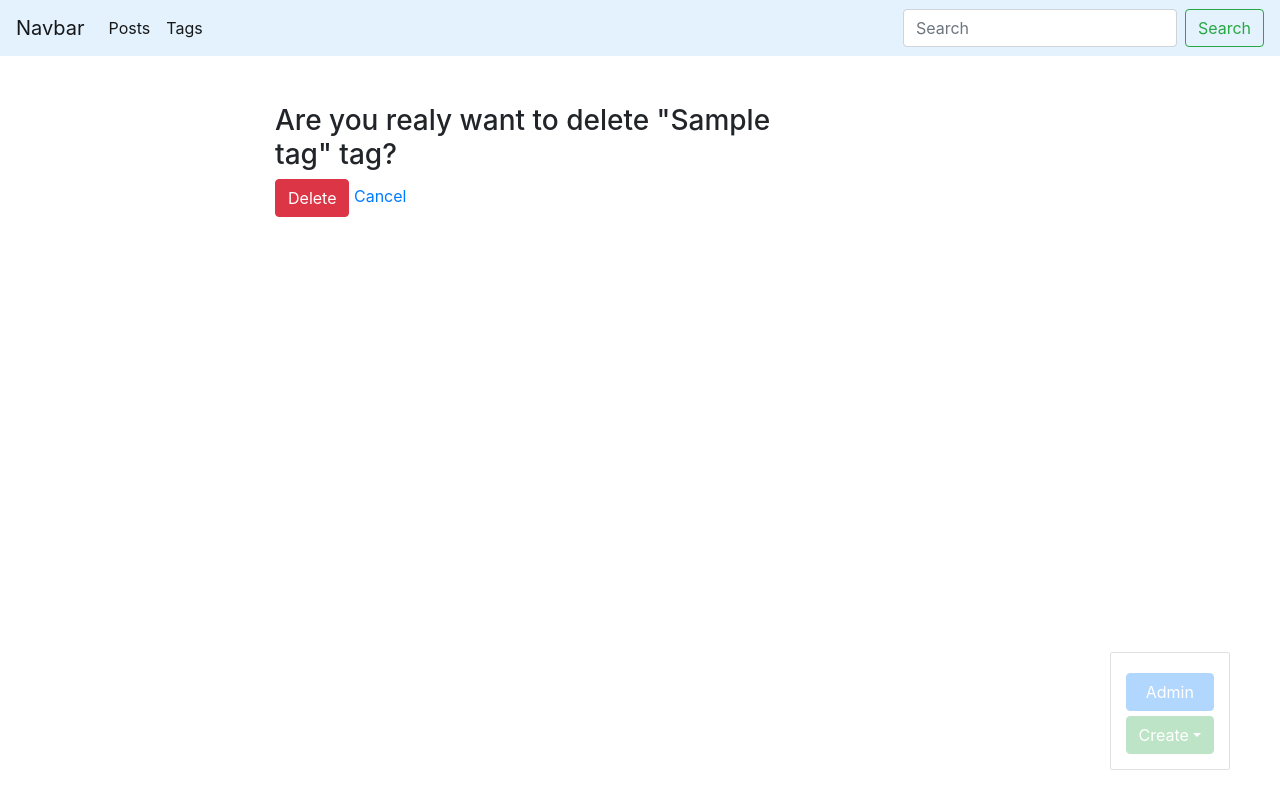
After one commit to leekeifuture/DjangoApp, a Django app: a page that uses templates/base.html in a window 1280 px wide. The commit adds this page. Run offline with Django 3.2, Linux system fonts and the light colour scheme; a user stored in the database is signed in; tables that the repository leaves empty hold one stand-in row (values such as "Sample post"); some libraries are stand-ins or nearby versions.

Commit message:
Some corrections

```diff
--- a/blog/forms.py
+++ b/blog/forms.py
@@ -40,6 +40,6 @@ class TagForm(forms.ModelForm):
 
         if Tag.objects.filter(slug__iexact=new_slug).count():
             raise ValidationError(
-                'Slug must be unique. We have "{0}" slug already'.format(new_slug))
+                'Slug must be unique. We have "%s" slug already' % new_slug)
 
         return new_slug
--- a/blog/models.py
+++ b/blog/models.py
@@ -22,6 +22,9 @@ class Post(models.Model):
     def get_update_url(self):
         return reverse('post_update_url', kwargs={'slug': self.slug})
 
+    def get_delete_url(self):
+        return reverse('post_delete_url', kwargs={'slug': self.slug})
+
     def save(self, *args, **kwargs):
         if not self.id:
             self.slug = gen_slug(self.title)
@@ -29,6 +32,9 @@ class Post(models.Model):
 
     def __str__(self):
         return self.title
+
+    class Meta():
+        ordering = ['-date_pub']
 
 
 class Tag(models.Model):
@@ -41,5 +47,11 @@ class Tag(models.Model):
     def get_update_url(self):
         return reverse('tag_update_url', kwargs={'slug': self.slug})
 
+    def get_delete_url(self):
+        return reverse('tag_delete_url', kwargs={'slug': self.slug})
+
     def __str__(self):
         return self.title
+
+    class Meta():
+        ordering = ['title']
--- a/blog/templates/blog/base_blog.html
+++ b/blog/templates/blog/base_blog.html
@@ -1 +1,16 @@
 {% extends 'base.html' %}
+
+
+{% block admin-panel %}
+    <div class="btn-group">
+        <button type="button" class="btn btn-success dropdown-toggle" data-toggle="dropdown" aria-haspopup="true" aria-expanded="false">Create</button>
+    <div class="dropdown-menu">
+        <a class="dropdown-item" href="{% url 'post_create_url' %}">Post</a>
+        <a class="dropdown-item" href="{% url 'tag_create_url' %}">Tag</a>
+    </div>
+    </div>
+
+
+    <a href="{{ admin_object.get_update_url }}" class="btn btn-warning edit" style="{% if detail %}display: block;{% endif %}">Edit</a>
+    <a href="{{ admin_object.get_delete_url }}" class="btn btn-danger delete" style="{% if detail %}display: block;{% endif %}">Delete</a>
+{% endblock %}
--- /dev/null
+++ b/blog/templates/blog/tag_delete_form.html
@@ -0,0 +1,16 @@
+{% extends 'blog/base_blog.html' %}
+
+
+{% block title %}
+    Delete Tag "{{ tag.title }}" - {{ block.super }}
+{% endblock %}
+
+{% block content %}
+    <form action="{% url 'tag_delete_url' slug=tag.slug %}" method="post">
+        {% csrf_token %}
+
+        <h3>Are you realy want to delete "{{ tag.title }}" tag?</h3>
+        <button type="submit" class="btn btn-danger">Delete</button>
+        <a href="{{ tag.get_absolute_url }}">Cancel</a>
+    </form>
+{% endblock %}
--- a/blog/templates/blog/tag_detail.html
+++ b/blog/templates/blog/tag_detail.html
@@ -6,7 +6,7 @@
 {% endblock %}
 
 {% block content %}
-    <h1 class="mb-5">Posts with "{{ tag.title | title }}" tag:</h1>
+    <h1 class="mb-5">Posts with "{{ tag.title }}" tag:</h1>
     {% for post in tag.posts.all %}
         {% include 'blog/includes/post_card_template.html' %}
     {% endfor %}
--- a/blog/templates/blog/tag_update_form.html
+++ b/blog/templates/blog/tag_update_form.html
@@ -2,7 +2,7 @@
 
 
 {% block title %}
-    Edit Tag "{{ tag.title | title }}" - {{block.super}}
+    Edit Tag "{{ tag.title }}" - {{block.super}}
 {% endblock %}
 
 {% block content %}
--- a/blog/urls.py
+++ b/blog/urls.py
@@ -3,7 +3,8 @@ from .views import \
     posts_list, tags_list, \
     PostDetail, TagDetail, \
     PostCreate, TagCreate, \
-    PostUpdate, TagUpdate \
+    PostUpdate, TagUpdate, \
+    PostDelete, TagDelete
 
 
 urlpatterns = [
@@ -11,8 +12,11 @@ urlpatterns = [
     path('post/create/', PostCreate.as_view(), name='post_create_url'),
     path('post/<str:slug>/', PostDetail.as_view(), name='post_detail_url'),
     path('post/<str:slug>/update/', PostUpdate.as_view(), name='post_update_url'),
+    path('post/<str:slug>/delete/', PostDelete.as_view(), name='post_delete_url'),
+    path('tag/', tags_list, name='tags_list_url'),
     path('tags/', tags_list, name='tags_list_url'),
     path('tag/create/', TagCreate.as_view(), name='tag_create_url'),
     path('tag/<str:slug>/', TagDetail.as_view(), name='tag_detail_url'),
     path('tag/<str:slug>/update/', TagUpdate.as_view(), name='tag_update_url'),
+    path('tag/<str:slug>/delete/', TagDelete.as_view(), name='tag_delete_url'),
 ]
--- a/blog/views.py
+++ b/blog/views.py
@@ -1,13 +1,48 @@
 from .models import Post, Tag
 from django.shortcuts import render
 from .forms import PostForm, TagForm
+from django.db.models import Q
 from django.views.generic import View
-from .utils import ObjectCreateMixin, ObjectDetailMixin, ObjectUpdateMixin
+from django.core.paginator import Paginator
+from django.contrib.auth.mixins import LoginRequiredMixin
+from .utils import ObjectCreateMixin, ObjectDetailMixin, \
+    ObjectUpdateMixin, ObjectDeleteMixin \
+
 
 
 def posts_list(request):
-    posts = Post.objects.all()
-    return render(request, 'blog/index.html', context={'posts': posts})
+    search_query = request.GET.get('search', '')
+
+    if search_query:
+        posts = Post.objects.filter(Q(title__contains=search_query) |
+                                    Q(body__contains=search_query))
+    else:
+        posts = Post.objects.all()
+
+    paginator = Paginator(posts, 2)
+    page_number = request.GET.get('page', 2)
+    page = paginator.get_page(page_number)
+
+    is_paginated = page.has_other_pages()
+
+    if page.has_previous():
+        prev_url = '?page=%s' % page.previous_page_number()
+    else:
+        prev_url = ''
+
+    if page.has_next():
+        next_url = '?page=%s' % page.next_page_number()
+    else:
+        next_url = ''
+
+    context = {
+        'page': page,
+        'is_paginated': is_paginated,
+        'prev_url': prev_url,
+        'next_url': next_url,
+    }
+
+    return render(request, 'blog/index.html', context=context)
 
 
 def tags_list(request):
@@ -25,23 +60,41 @@ class TagDetail(ObjectDetailMixin, View):
     template = 'blog/tag_detail.html'
 
 
-class PostCreate(ObjectCreateMixin, View):
+class PostCreate(LoginRequiredMixin, ObjectCreateMixin, View):
     model_form = PostForm
     template = 'blog/post_create_form.html'
+    raise_exception = True
 
 
-class TagCreate(ObjectCreateMixin, View):
+class TagCreate(LoginRequiredMixin, ObjectCreateMixin, View):
     model_form = TagForm
     template = 'blog/tag_create.html'
+    raise_exception = True
 
 
-class PostUpdate(ObjectUpdateMixin, View):
+class PostUpdate(LoginRequiredMixin, ObjectUpdateMixin, View):
     model = Post
     model_form = PostForm
     template = 'blog/post_update_form.html'
+    raise_exception = True
 
 
-class TagUpdate(ObjectUpdateMixin, View):
+class TagUpdate(LoginRequiredMixin, ObjectUpdateMixin, View):
     model = Tag
     model_form = TagForm
     template = 'blog/tag_update_form.html'
+    raise_exception = True
+
+
+class PostDelete(LoginRequiredMixin, ObjectDeleteMixin, View):
+    model = Post
+    template = 'blog/post_delete_form.html'
+    redirect_url = 'posts_list_url'
+    raise_exception = True
+
+
+class TagDelete(LoginRequiredMixin, ObjectDeleteMixin, View):
+    model = Tag
+    template = 'blog/tag_delete_form.html'
+    redirect_url = 'tags_list_url'
+    raise_exception = True
--- a/blogengine/settings.py
+++ b/blogengine/settings.py
@@ -121,3 +121,7 @@ USE_TZ = True
 # https://docs.djangoproject.com/en/2.2/howto/static-files/
 
 STATIC_URL = '/static/'
+
+STATICFILES_DIRS = [
+    os.path.join(BASE_DIR, 'static'),
+]
--- a/blogengine/urls.py
+++ b/blogengine/urls.py
@@ -13,12 +13,14 @@ Including another URLconf
     1. Import the include() function: from django.urls import include, path
     2. Add a URL to urlpatterns:  path('blog/', include('blog.urls'))
 """
-from django.contrib import admin
 from django.urls import path
 from django.urls import include
+from django.contrib import admin
+from .views import redirect_blog
 
 
 urlpatterns = [
+    path('', redirect_blog),
     path('admin/', admin.site.urls),
     path('blog/', include('blog.urls')),
 ]
--- /dev/null
+++ b/blogengine/views.py
@@ -0,0 +1,5 @@
+from django.shortcuts import redirect
+
+
+def redirect_blog(request):
+    return redirect('posts_list_url', permanent=True)
--- /dev/null
+++ b/static/css/styles.css
@@ -0,0 +1,22 @@
+.admin-panel {
+    border: 1px solid #999;
+    border-radius: 2px;
+    position: fixed;
+    right: 50px;
+    bottom: 30px;
+    opacity: 0.3;
+    padding: 15px;
+}
+
+.admin-panel:hover {
+    opacity: 1;
+}
+
+.admin-panel a {
+    display: block;
+    margin: 5px 0;
+}
+
+a.edit, a.delete {
+    display: none;
+}
--- a/templates/base.html
+++ b/templates/base.html
@@ -1,8 +1,13 @@
+{% load static %}
 <!DOCTYPE html>
 <html lang="en">
     <head>
         <meta charset="UTF-8">
+        <script src="https://code.jquery.com/jquery-3.3.1.slim.min.js" integrity="sha384-q8i/X+965DzO0rT7abK41JStQIAqVgRVzpbzo5smXKp4YfRvH+8abtTE1Pi6jizo" crossorigin="anonymous"></script>
+        <script src="https://cdnjs.cloudflare.com/ajax/libs/popper.js/1.14.7/umd/popper.min.js" integrity="sha384-UO2eT0CpHqdSJQ6hJty5KVphtPhzWj9WO1clHTMGa3JDZwrnQq4sF86dIHNDz0W1" crossorigin="anonymous"></script>
+        <script src="https://stackpath.bootstrapcdn.com/bootstrap/4.3.1/js/bootstrap.min.js" integrity="sha384-JjSmVgyd0p3pXB1rRibZUAYoIIy6OrQ6VrjIEaFf/nJGzIxFDsf4x0xIM+B07jRM" crossorigin="anonymous"></script>
         <link rel="stylesheet" href="https://stackpath.bootstrapcdn.com/bootstrap/4.3.1/css/bootstrap.min.css" integrity="sha384-ggOyR0iXCbMQv3Xipma34MD+dH/1fQ784/j6cY/iJTQUOhcWr7x9JvoRxT2MZw1T" crossorigin="anonymous">
+        <link rel="stylesheet" href="{% static 'css/styles.css' %}">
         <title>
             {% block title %}
                 Super block
@@ -21,26 +26,12 @@
                     <li class="nav-item active">
                         <a class="nav-link" href="{% url 'posts_list_url' %}">Posts</a>
                     </li>
-                    <li class="nav-item">
+                    <li class="nav-item active">
                         <a class="nav-link" href="{% url 'tags_list_url' %}">Tags</a>
                     </li>
-                    <li class="nav-item dropdown">
-                        <a class="nav-link dropdown-toggle" href="#" id="navbarDropdown" role="button" data-toggle="dropdown" aria-haspopup="true" aria-expanded="false">
-                            Dropdown
-                        </a>
-                        <div class="dropdown-menu" aria-labelledby="navbarDropdown">
-                            <a class="dropdown-item" href="#">Action</a>
-                            <a class="dropdown-item" href="#">Another action</a>
-                            <div class="dropdown-divider"></div>
-                            <a class="dropdown-item" href="#">Something else here</a>
-                        </div>
-                    </li>
-                    <li class="nav-item">
-                        <a class="nav-link disabled" href="#" tabindex="-1" aria-disabled="true">Disabled</a>
-                    </li>
                 </ul>
-                <form class="form-inline my-2 my-lg-0">
-                    <input class="form-control mr-sm-2" type="search" placeholder="Search" aria-label="Search">
+                <form class="form-inline my-2 my-lg-0" action="{% url 'posts_list_url' %}">
+                    <input class="form-control mr-sm-2" type="search" placeholder="Search" aria-label="Search" name='search'>
                     <button class="btn btn-outline-success my-2 my-sm-0" type="submit">Search</button>
                 </form>
             </div>
@@ -49,9 +40,17 @@
             <div class="row">
                 <div class="col-6 offset-md-2">
                     {% block content %}
+                        No posts found
                     {% endblock %}
                 </div>
             </div>
         </div>
+        {% if request.user.is_authenticated and request.user.is_staff %}
+        <div class="admin-panel align-items-center">
+            <a href="/admin" class="btn btn-primary">Admin</a>
+            {% block admin-panel %}
+            {% endblock %}
+        </div>
+        {% endif %}
 </body>
 </html>
```
Also changed, not shown: blog/templates/blog/index.html (+26 -2 lines), blog/templates/blog/post_delete_form.html (added, +16 -0 lines), blog/utils.py (+20 -1 lines).
